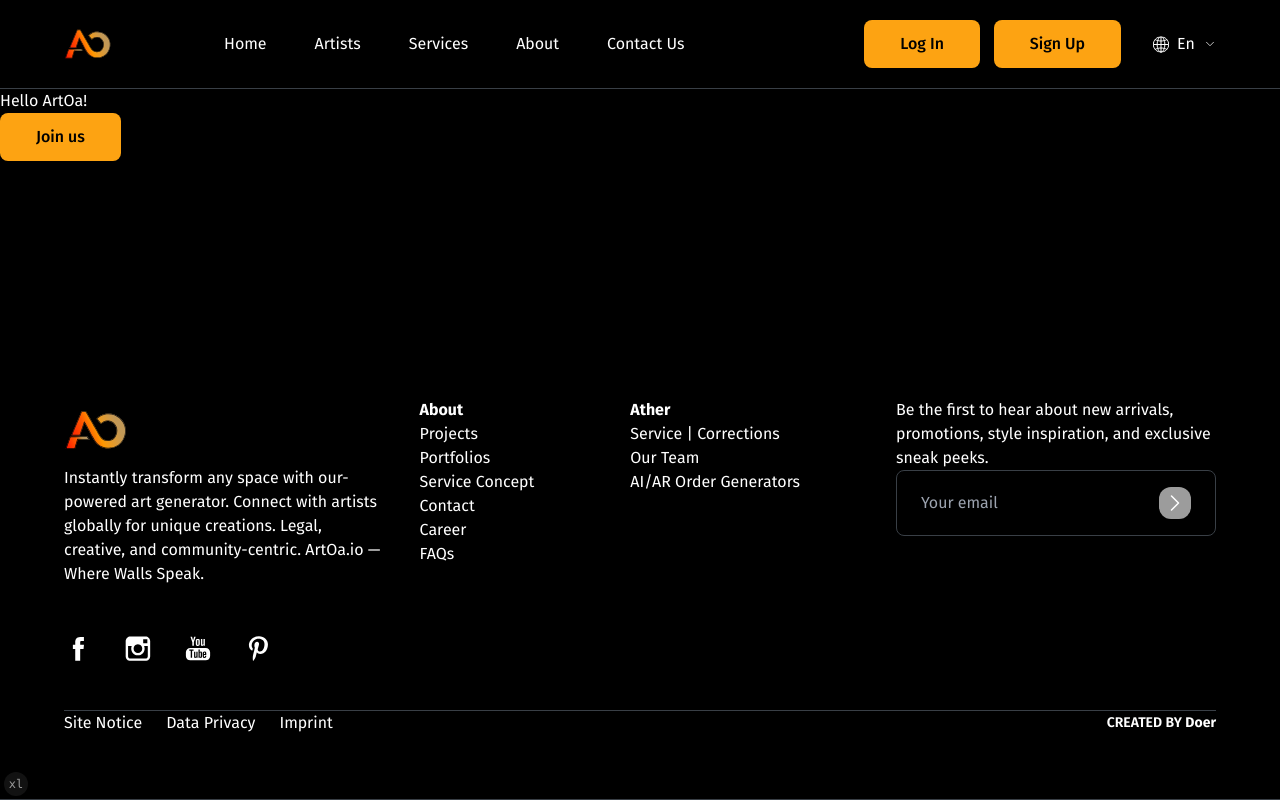
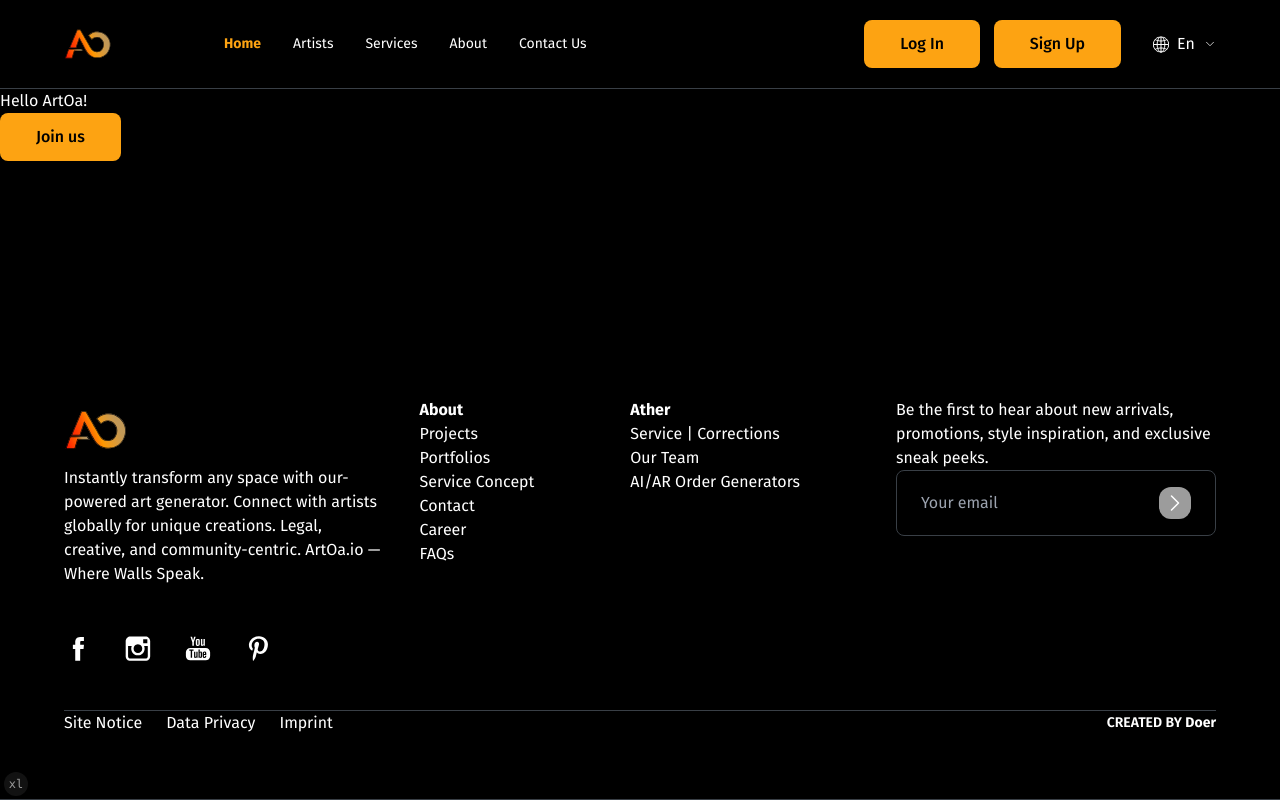
Before and after one commit to chubinaaa/artoa-FE, a Next.js app: page / in a window 1280 px wide. Built offline with nearby package versions, Linux system fonts and the light colour scheme.

Commit message:
Fix: Improved accessibility for navigation links / Added active label highlighting to the navigation menu / Added placeholder logic for staff authorization

```diff
--- a/src/components/header/navigation.tsx
+++ b/src/components/header/navigation.tsx
@@ -1,4 +1,6 @@
+"use client";
 import Link from "next/link";
+import { usePathname } from "next/navigation";
 
 const menuItems = [
   { label: "Home", url: "/" },
@@ -8,17 +10,42 @@ const menuItems = [
   { label: "Contact Us", url: "/contact-us" },
 ];
 
+function isActiveMenuItem(cuurentPath: string, itemUrl: string): boolean {
+  return cuurentPath === itemUrl;
+}
+
 export function Navigation() {
+  // need add logic when user is authoriser  isStaf = true;
+  const isStaf = false;
+
+  const pathname = usePathname();
+
   return (
     <nav className="hidden lg:flex">
-      <ul className="flex items-center justify-between gap-12">
+      <ul className="flex items-center justify-between gap-4 text-sm lg:gap-8">
         {menuItems.map((item) => (
           <li key={item.label}>
-            <Link href={item.url} className="hover:text-primary">
+            <Link
+              aria-label={`Navigate to ${item.label}`}
+              tabIndex={0}
+              href={item.url}
+              className={`hover:text-primary ${
+                isActiveMenuItem(pathname, item.url)
+                  ? "font-bold text-primary"
+                  : ""
+              }`}
+            >
               {item.label}
             </Link>
           </li>
         ))}
+        {isStaf && (
+          <li>
+            <Link href="/monitoring" className="hover:text-primary">
+              Monitoring (CTA)
+            </Link>
+          </li>
+        )}
       </ul>
     </nav>
   );
```
